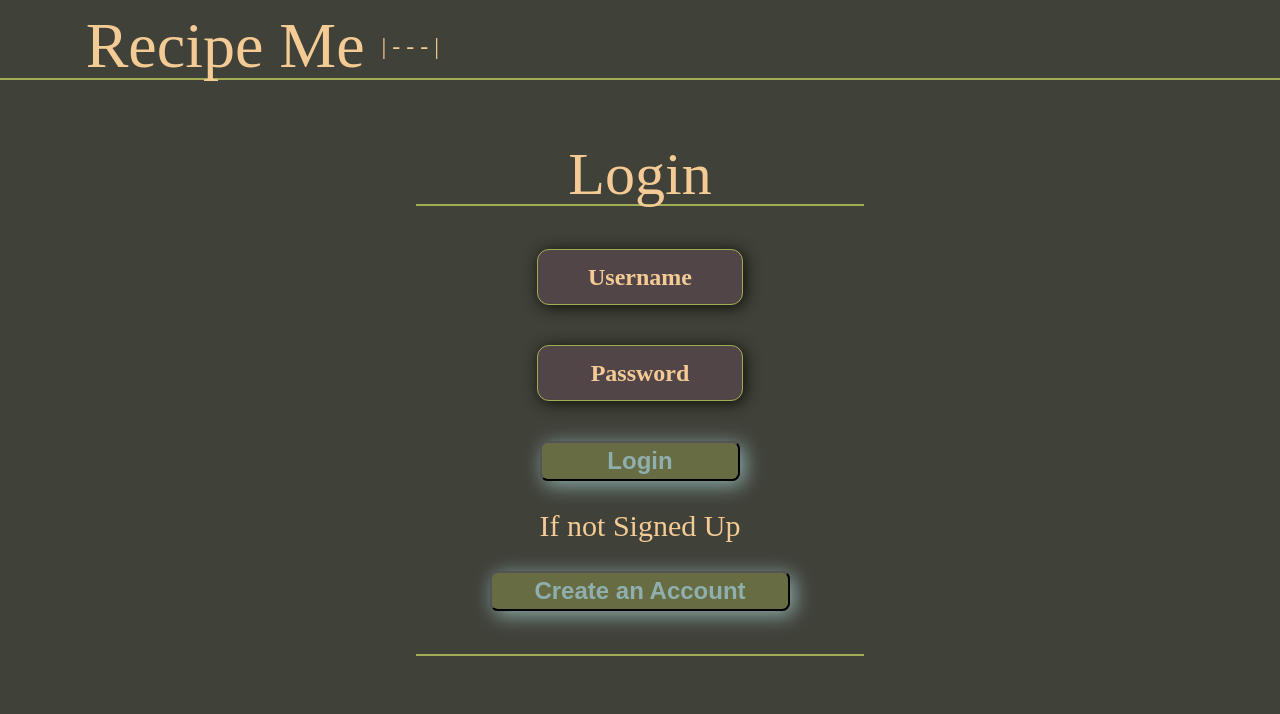
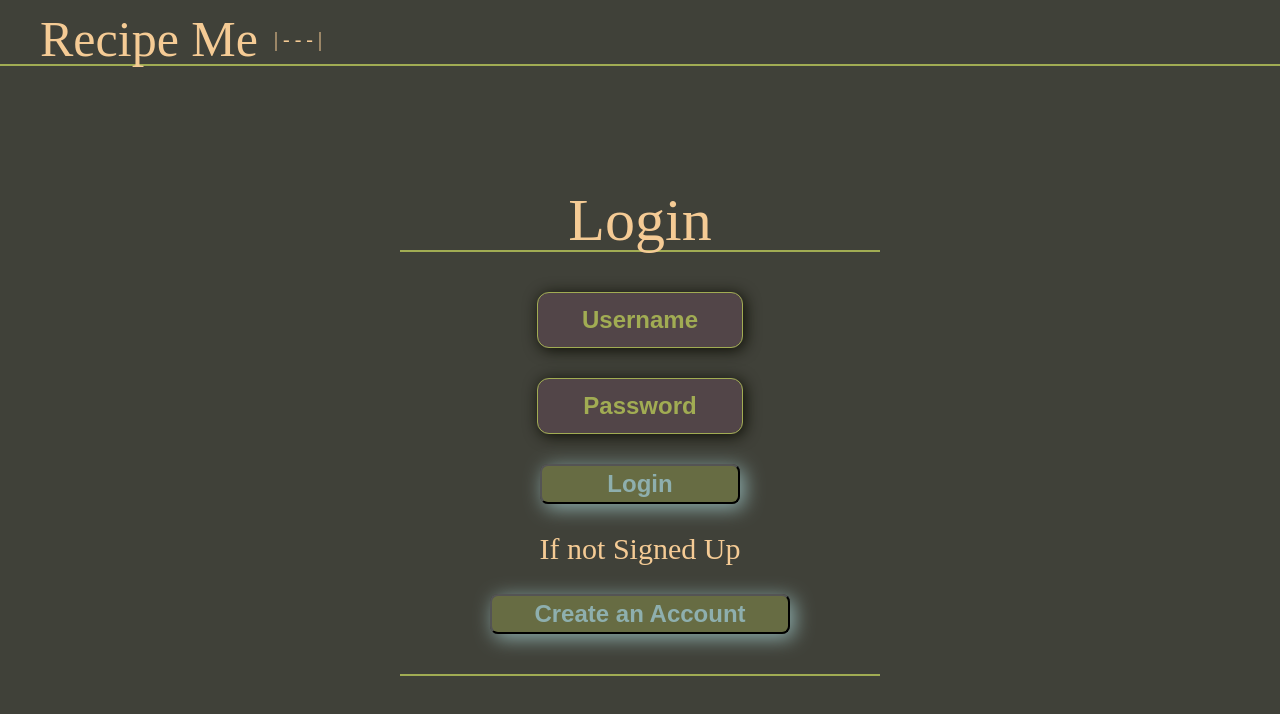
Before and after one commit to Simplerer/recipe-me, a React (Vite) app in the folder client/: page /login in a window 1280 px wide. Shown: the top 714 px of the page. Built offline with nearby package versions, Linux system fonts and the light colour scheme.

Commit message:
much CSS, finally replaced irresponsible absolute positionings

```diff
--- a/client/src/App.css
+++ b/client/src/App.css
@@ -24,19 +24,8 @@ img, button {
 
 body {
   background-color: var(--body);
-  display: grid;
-  place-content: center;
-  min-height: 100vh;
   color: var(--text);
-  overflow: hidden;
-  text-align: center;
-}
-
-#main {
-  position: relative;
-  /* display: grid;
-  place-content: center;
-  margin-top: 8vh; */
+  /* overflow: hidden; */
 }
 
 .button {
@@ -62,3 +51,15 @@ body {
     color: #d7f5f5;
   }
 }
+
+#main {
+  position: relative;
+  display: grid;
+  place-content: center;
+  text-align: center;
+  height: calc(100vh - 66px);
+}
+
+.sectionTitle {
+  font-size: 60px;
+}
--- a/client/src/components/Search.jsx
+++ b/client/src/components/Search.jsx
@@ -39,7 +39,8 @@ function Search({ setData }) {
     <section id="search">
       <h1 className="sectionTitle">Retrieve Recipes</h1>
       <div className="searchBar">
-        <form onSubmit={handleSubmit}>
+        <form onSubmit={handleSubmit}
+        id="searchForm">
           <input
             type="text"
             className="input"
@@ -47,8 +48,8 @@ function Search({ setData }) {
             name="query"
             placeholder="Query"
             onChange={handleOnChange} />
-            <button className="button"
-              type="submit">Search</button>
+          <button className="button"
+            type="submit">Search</button>
           <div id="middleSearch">
             <input
               type="text"
@@ -59,9 +60,9 @@ function Search({ setData }) {
               onChange={handleOnChange} />
             <Dropdowns handleChange={handleOnChange} />
           </div>
-          <h2 id="optional">Optionals</h2>
         </form>
       </div>
+      <h2 id="optional">Optionals</h2>
     </section>
   )
 };
--- a/client/src/components/components.css
+++ b/client/src/components/components.css
@@ -4,56 +4,43 @@
 ------------------ */
 
 #header {
-  position: fixed;
-  top: 0;
-  right: 0;
-  left: 0;
-  height: 8%;
-  width: 100%;
   border-bottom: 2px solid #a1ac53;
-  padding: 14px 0 0;
+  padding: 14px 30px 0;
 }
 
 #headerItems {
-  position: relative;
   display: flex;
   align-items: flex-end;
-  width: 100%;
-  height: 100%;
+  justify-content: space-between;
+  max-width: 1200px;
+  margin: 0 auto;
 }
 
 #mainItems {
-  position: absolute;
-  width: 33%;
-  left: 4%;
   display: flex;
   justify-content: center;
   align-items: center;
+  gap: 16px;
 }
 
 #siteName {
-  font-size: 400%;
+  font-size: 50px;
   font-family: Tahoma (sans-serif);
-  margin-right: 4%;
 }
 
 #menuDropdownIcon {
   cursor: pointer;
-  font-size: 150%;
+  font-size: 20px;
 }
 
 #menuDropdown {
-  position: absolute;
-  right: 10%;
-  bottom: 0;
   cursor: pointer;
-  font-size: 150%;
+  font-size: 20px;
 }
 
 #menuDropdownList {
   display: flex;
-  justify-content: space-between;
-  width: 100%;
+  gap: 10px;
 
 }
 
@@ -95,50 +82,39 @@
   }
 }
 
-@media (max-width: 1080px) {
-
-  #mainItems {
-    width: 50%;
-  }
-
-}
-
-@media (max-width: 900px) {
-
-  #menuDropdown {
-    right: 15%;
-  }
-
-}
-
 /* --------------
     Search Bar
 ------------------- */
 
 #search {
-  display: grid;
-  place-content: center;
+  display: flex;
+  flex-direction: column;
 }
 
 .searchBar {
   border-bottom: solid 2px #a1ac53;
   border-top: solid 2px #a1ac53;
   height: 40vh;
-  width: 60vw;
+  width: 50vw;
+  padding: 40px;
+  max-width: 600px;
+  display: grid;
+  place-content: center;
+}
+
+#searchForm {
   display: flex;
   flex-direction: column;
-  padding: 50px 0;
-  max-width: 600px;
+  align-items: center;
+  gap: 30px;
 }
 
-.searchBar .button {
+#searchForm .button {
   margin: 0 auto;
-  translate: 0 100%;
 }
 
 #searchField {
   width: 40vw;
-  height: 50px;
   max-width: 500px;
 }
 
@@ -147,10 +123,10 @@
 }
 
 #middleSearch {
-  position: absolute;
-  bottom: 14%;
  display: flex;
- justify-content: space-around;
+ justify-content: space-between;
+ align-items: center;
+ gap: 80px;
  width: 100%;
 }
 
@@ -175,10 +151,11 @@
   }
 }
 
+.dropdowns option {
+  font-size: 16px;
+  padding: 4px 0;
+}
+
 #optional {
   font-size: 40px;
-  position: absolute;
-  bottom: 0;
-  left: 50%;
-  translate: -50%;
 }
--- a/client/src/pages/Admin.jsx
+++ b/client/src/pages/Admin.jsx
@@ -71,4 +71,5 @@ function Admin() {
   }
 
 }
+
 export default Admin;
--- a/client/src/pages/Peruse.jsx
+++ b/client/src/pages/Peruse.jsx
@@ -1,6 +1,5 @@
 import React, { useState, useEffect } from "react";
 import { NavLink } from "react-router-dom";
-import axios from 'axios';
 import './pages.css';
 
 
@@ -13,7 +12,7 @@ function Peruse({ data, setRecipe, user }) {
   console?.log(user)
 
   useEffect(() => {
-    data.length > 0 ? setIsLoading(false) : setIsLoading(true) ;
+    data.length > 0 ? setIsLoading(false) : setIsLoading(true);
   }, []);
 
 
@@ -23,9 +22,7 @@ function Peruse({ data, setRecipe, user }) {
   }
 
   return (
-    <>
     <section id="recipePage">
-        {data.length > 0 &&
       <NavLink
         to='/recipe'
         onClick={() => setRecipe(data[index].recipe)}>
@@ -37,8 +34,6 @@ function Peruse({ data, setRecipe, user }) {
               <div className="recipeImageCover"></div>
             </div>
             <div className="cardBottom">
-                  <p>{(data[index].recipe.cuisineType[0].slice(0, 1).toUpperCase()) + data[index].recipe.cuisineType[0].slice(1)} cuisine</p>
-                  <p>Enjoy for {data[index].recipe.mealType[0]}</p>
               <p>Feeds up to {data[index].recipe.yield}</p>
               <div hidden
                 name='recipeID'>
@@ -48,7 +43,6 @@ function Peruse({ data, setRecipe, user }) {
           </div>
         </div>
       </NavLink>
-        }
       {data.length > 0
         ?
         <>
@@ -91,7 +85,6 @@ function Peruse({ data, setRecipe, user }) {
         <></>
       }
     </section>
-    </>
   )
 }
 
--- a/client/src/pages/login.jsx
+++ b/client/src/pages/login.jsx
@@ -78,8 +78,6 @@ function Login({ setLoggedIn, setUser, userData }) {
   const byeLabel = (e) => {
     setTryAgain(false);
     setErrorMessage(false);
-    let box = e.target.closest('.inputBox').querySelector('.label');
-    box.style.display = 'none';
   }
 
   const hiLabel = (e) => {
@@ -91,34 +89,27 @@ function Login({ setLoggedIn, setUser, userData }) {
 
 
   return (
-    <>
+    <section id="login">
       <h1 className="sectionTitle">Login</h1>
-      <section id="login">
-        <div>
-          <form onSubmit={handleSubmit}>
-            <div className="inputBox">
-              <label className="label" htmlFor='username'>Username</label>
+      <form onSubmit={handleSubmit} id="loginForm">
+        <label className="label" htmlFor='username' hidden></label>
         <input
           type="text"
           name="username"
           className="input"
+          placeholder="Username"
           onChange={handleChange}
           onFocus={byeLabel}
-                onBlur={hiLabel}
           value={formData.username} />
-            </div>
-            <div className="inputBox">
-              <label className="label" htmlFor='password'>Password</label>
+        <label className="label" htmlFor='password' hidden></label>
         <input
           type="password"
           className="input"
           name="password"
+          placeholder="Password"
           onChange={handleChange}
           onFocus={byeLabel}
-                onBlur={hiLabel}
           value={formData.password} />
-            </div>
-            <div id="btnBox">
         <button
           id="loginBtn"
           className="button"
@@ -129,10 +120,7 @@ function Login({ setLoggedIn, setUser, userData }) {
           className="button"
           type="button"
           onClick={createUser}>Create an Account</button>
-            </div>
       </form>
-        </div>
-      </section>
       {tryAgain &&
         <div id="errorMessage">
           <p
@@ -149,7 +137,7 @@ function Login({ setLoggedIn, setUser, userData }) {
           <p>There seems to have been a problem</p>
         </div>
       }
-    </>
+    </section>
   )
 }
 
--- a/client/src/pages/pages.css
+++ b/client/src/pages/pages.css
@@ -3,33 +3,19 @@
 ------------------ */
 
 #homebase {
-  position: relative;
-  margin: auto;
-  padding: 100px 100px;
+  /* position: relative; */
+  /* margin: auto; */
+  padding: 90px 90px;
   box-shadow: var(--shadow);
   border-radius: 8px;
   display: flex;
   justify-content: center;
 }
 
-#homeBackground {
-  position: absolute;
-  left: 50%;
-  top: 50%;
-  translate: -50% -50%;
-  font-size: 120px;
-  text-shadow: 0 0 5px #ffffff8A;
-}
-
-#homeBackground span {
-  font-size: 60px;
-}
-
 #homeRecipe {
   position: absolute;
-  top: -190px;
+  top: 10%;
   font-size: 120px;
-  width: 400%;
 }
 
 @keyframes recipeIn {
@@ -60,15 +46,15 @@
 }
 
 #homeRecipe span:nth-child(2) {
-  animation-delay: 0.3s;
+  animation-delay: .3s;
 }
 
 #homeRecipe span:nth-child(3) {
-  animation-delay: 0.6s;
+  animation-delay: .6s;
 }
 
 #homeRecipe span:nth-child(4) {
-  animation-delay: 0.9s;
+  animation-delay: .9s;
 }
 
 #homeRecipe span:nth-child(5) {
@@ -87,24 +73,35 @@
   animation-delay: 0s;
 }
 
+#homeBackground {
+  position: absolute;
+  left: 50%;
+  top: 50%;
+  translate: -50% -50%;
+  font-size: 120px;
+  text-shadow: 0 0 5px #ffffff8A;
+}
+
+#homeBackground span {
+  font-size: 60px;
+}
+
+#homeButtons {
+  position: absolute;
+  bottom: 8%;
+  display: flex;
+  align-items: center;
+  gap: 80px;
+}
+
 
 #homeSearch,
 #homeLogin {
-  position: absolute;
-  bottom: -250px;
   height: 80px;
   margin: 20px 0;
   box-shadow: 4px 4px 20px #8eafae;
   animation: buttonsIn 1200ms ease-in 2s forwards;
   opacity: 0;
-}
-
-#homeLogin {
-  right: 200px;
-}
-
-#homeSearch {
-  left: 200px;
 }
 
 @keyframes buttonsIn {
@@ -124,27 +121,15 @@
      Login
 ---------------- */
 
-.sectionTitle {
-  font-size: 60px;
-}
-
-#login {
+#loginForm {
   border-bottom: solid 2px #a1ac53;
   border-top: solid 2px #a1ac53;
-  height: 400px;
   width: 400px;
-  padding: 24px;
+  padding: 40px;
   display: flex;
   flex-direction: column;
   justify-content: center;
-}
-
-.inputBox {
-  position: relative;
-  display: flex;
-  flex-direction: column;
-  justify-content: center;
-  align-items: center;
+  gap: 30px;
 }
 
 .input {
@@ -155,7 +140,7 @@
   font-size: 24px;
   font-weight: 600;
   background-color: rgba(231, 112, 206, 0.1);
-  margin: 20px 0;
+  margin: 0 auto;
   border: solid 1px #a1ac53;
   box-shadow: 2px 2px 15px #0d0e05;
   border-radius: 12px;
@@ -165,28 +150,19 @@
   }
 }
 
-.label {
-  position: absolute;
+.input::placeholder {
   font-size: 24px;
   font-weight: 600;
-  pointer-events: none;
+  color:#a1ac53
 }
 
-#btnBox {
-  display: flex;
-  flex-direction: column;
-  justify-content: center;
-  align-items: center;
-}
-
-#btnBox h2 {
+#loginForm h2 {
   font-size: 30px;
-  margin: 10px;
 }
 
 #createBtn,
 #loginBtn {
-  margin: 20px 0;
+  margin: 0 auto;
 }
 
 #loginBtn {
@@ -212,22 +188,28 @@
   color: #d7f5f5;
 }
 
-
 /* -------------------
     Recipe Cards
 ------------------ */
 
 #recipePage {
-  margin: auto;
   position: relative;
-  padding: 50px;
+}
+
+#recipePage .recipeTitle,
+#recipePage p {
+  transition: color .8s ease, color 1.2s ease;
+
+  &:hover {
+    color: rgb(245, 203, 149);
+  }
 }
 
 .outerBox {
   background-color: #6d7e92a1;
   padding: 20px;
   border-radius: 16px;
-  min-width: 600px;
+  min-width: 500px;
   cursor: pointer;
   transition: 300ms ease-out;
   box-shadow: var(--shadow);
@@ -237,18 +219,8 @@
   }
 }
 
-.outerBox h3,
-p {
-  transition: color .8s ease, color 1.2s ease;
-
-  &:hover {
-    color: rgb(245, 203, 149);
-  }
-}
-
 .recipeCard {
   display: flex;
-  margin: 0 auto;
   flex-direction: column;
   align-items: center;
   padding: 10px;
@@ -263,12 +235,12 @@ p {
   font-size: 28px;
   line-height: 30px;
   font-weight: 600;
-  margin: 30px 0;
+  margin: 20px 0;
   max-width: 400px;
 }
 
 .imageHolder {
-  max-width: 300px;
+  max-width: 274px;
   box-shadow: 0 0 30px 2px var(--text);
   border-radius: 16px;
   position: relative;
@@ -296,12 +268,12 @@ p {
   font-size: 20px;
   line-height: 22px;
   font-weight: 600;
-  margin: 10px 0 20px;
+  margin: 14px 0 20px;
 }
 
 .cardBottom p {
   margin: 6px;
-  font-size: 110%;
+  font-size: 22px;
 }
 
 .nextBtnBox,
@@ -321,17 +293,14 @@ p {
 }
 
 .nextBtnBox {
-  right: -80px;
+  right: -20%;
 }
 
 .lastBtnBox {
-  left: -80px;
+  left: -20%;
 }
 
 .searchBox {
-  position: absolute;
-  left: 50%;
-  translate: -50% 30px;
   border: var(--text) 3px solid;
   padding: 16px;
   border-radius: 22px;
@@ -343,6 +312,7 @@ p {
   gap: 18px;
   max-width: 220px;
   width: 100%;
+  margin: 30px auto 0;
 
   &:hover {
     transform: scale(1.01);
```
Also changed, not shown: client/src/pages/Home.jsx (+0 -8 lines), client/src/pages/Profile.jsx (+0 -8 lines), 1 other file (tests, documents, lock files or other folders). Lines whose indentation alone changed are shown as unchanged.
